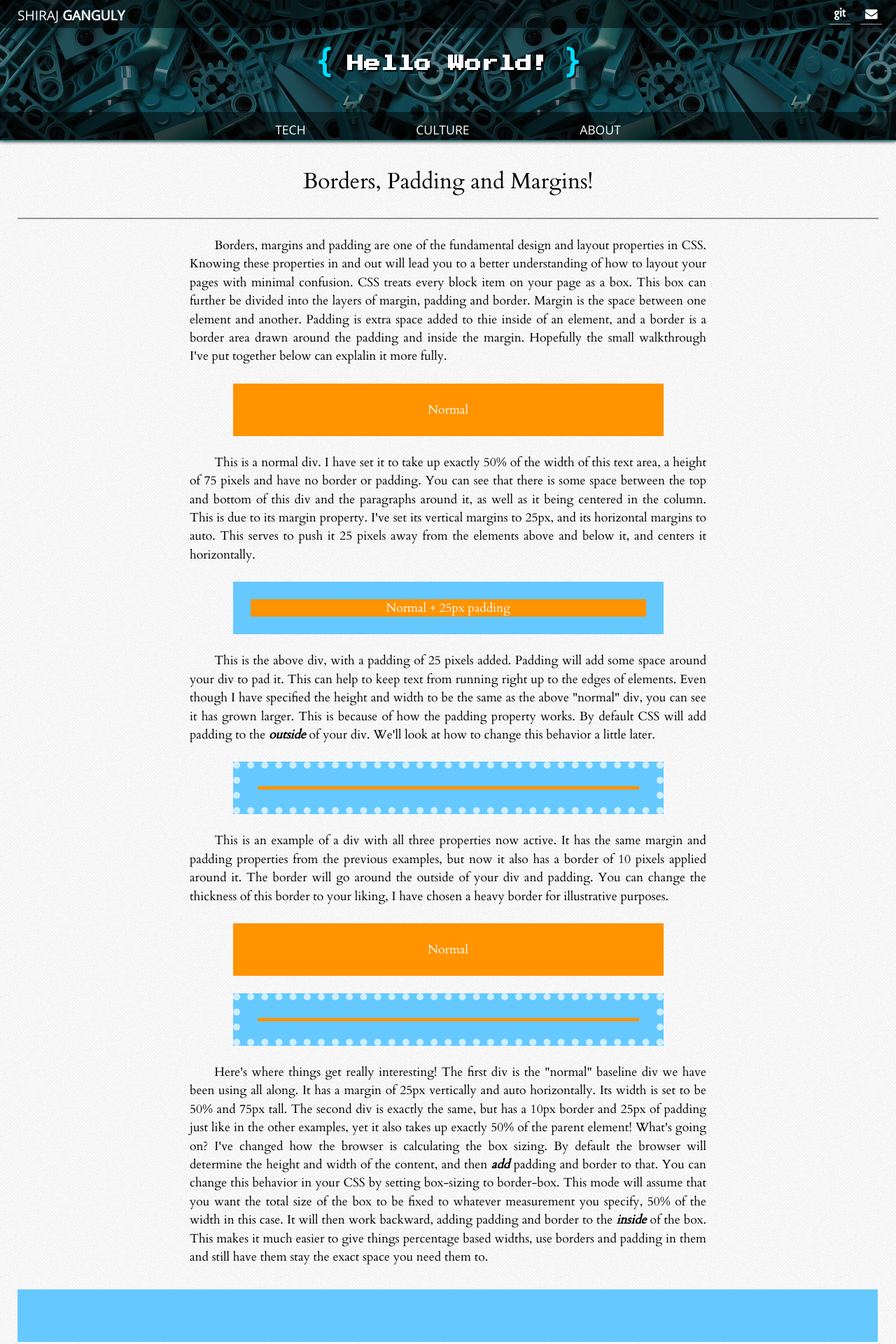
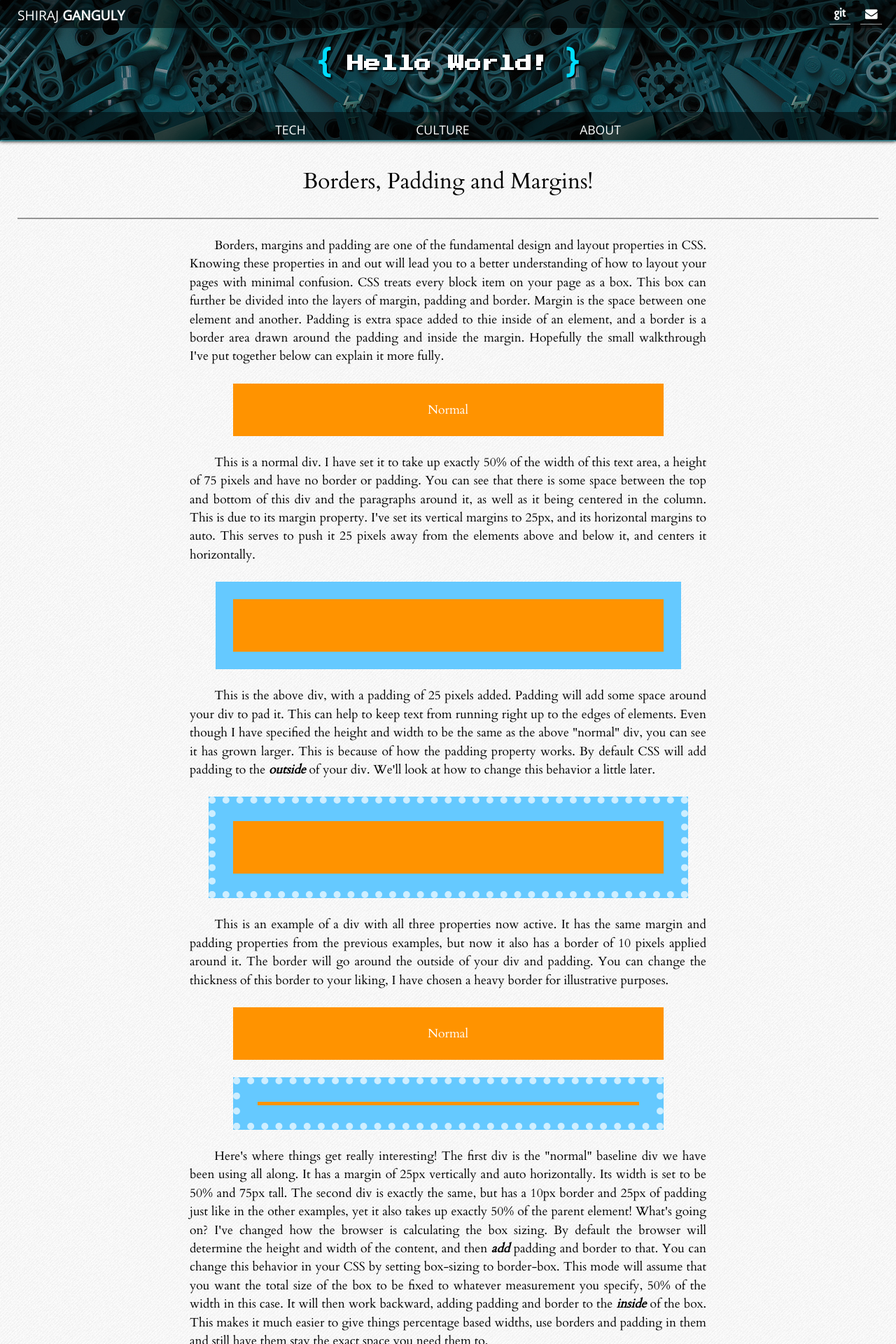
Before and after one commit to ShirajG/shirajg.github.io, a Jekyll site: the page built from _posts/2014-06-08-CSS_Box_Model.html, in a window 1280 px wide. Shown: the top 1920 px of the page at 70% size. Built offline with Jekyll 4.4.1, drawn with Linux system fonts in a browser that asks for light colours; nearby versions of some CDN libraries; some of the changed text lies outside the part shown.

Commit message:
Made some CSS fixes to the CSS Box model post

```diff
--- a/_posts/2014-06-08-CSS_Box_Model.html
+++ b/_posts/2014-06-08-CSS_Box_Model.html
@@ -4,7 +4,7 @@ layout: post
 
         <h4><span>Borders, Padding and Margins!</span></h4>
 
-        <p>Borders, margins and padding are one of the fundamental design and layout properties in CSS. Knowing these properties in and out will lead you to a better understanding of how to layout your pages with minimal confusion. CSS treats every block item on your page as a box. This box can further be divided into the layers of margin, padding and border. Margin is the space between one element and another. Padding is extra space added to thie inside of an element, and a border is a border area drawn around the padding and inside the margin. Hopefully the small walkthrough I've put together below can explalin it more fully.</p>
+        <p>Borders, margins and padding are one of the fundamental design and layout properties in CSS. Knowing these properties in and out will lead you to a better understanding of how to layout your pages with minimal confusion. CSS treats every block item on your page as a box. This box can further be divided into the layers of margin, padding and border. Margin is the space between one element and another. Padding is extra space added to thie inside of an element, and a border is a border area drawn around the padding and inside the margin. Hopefully the small walkthrough I've put together below can explain it more fully.</p>
         <div class="normal">Normal</div>
         <p>This is a normal div. I have set it to take up exactly 50% of the width of this text area, a height of 75 pixels and have no border or padding. You can see that there is some space between the top and bottom of this div and the paragraphs around it, as well as it being centered in the column. This is due to its margin property. I've set its vertical margins to 25px, and its horizontal margins to auto. This serves to push it 25 pixels away from the elements above and below it, and centers it horizontally.</p>
         <div class ="padded">Padded</div>
@@ -27,4 +27,3 @@ layout: post
 
 
         <br>
-        <p>P.S. I have been a little bit tricky in this post, css will not let you specify a padding color different than the div's background color, so I had to simulate the behavior using an :after pseudoelement.</p>
--- a/css/main.css
+++ b/css/main.css
@@ -2,7 +2,7 @@
 *{
   padding:0;
   margin:0;
-  box-sizing:border-box;
+  box-sizing: border-box;
 }
 body{
   background-image: url(/images/debut_dark.png);
@@ -24,6 +24,7 @@ body{
   line-height: 25px;
   font-family: 'Cardo',serif;
   color:#FFFFFF;
+  box-sizing: content-box;
 }
 .bordered:after{
   background-color: #FF9300;
@@ -257,6 +258,7 @@ header h1{
   line-height: 75px;
   font-family: 'Cardo',serif;
   color:#FFFFFF;
+  box-sizing: content-box;
 }
 .last_name{
   font-family: 'Open Sans', sans-serif;
@@ -307,11 +309,11 @@ nav li a:hover{
   line-height: 25px;
   font-family: 'Cardo',serif;
   color:#FFFFFF;
+  box-sizing: content-box;
 }
 .padded:after{
   background-color: #FF9300;
-  content: "Normal + 25px padding";
-  display: block;
+  content: "";
   position: absolute;
   top: 25px;
   left:25px;
```
